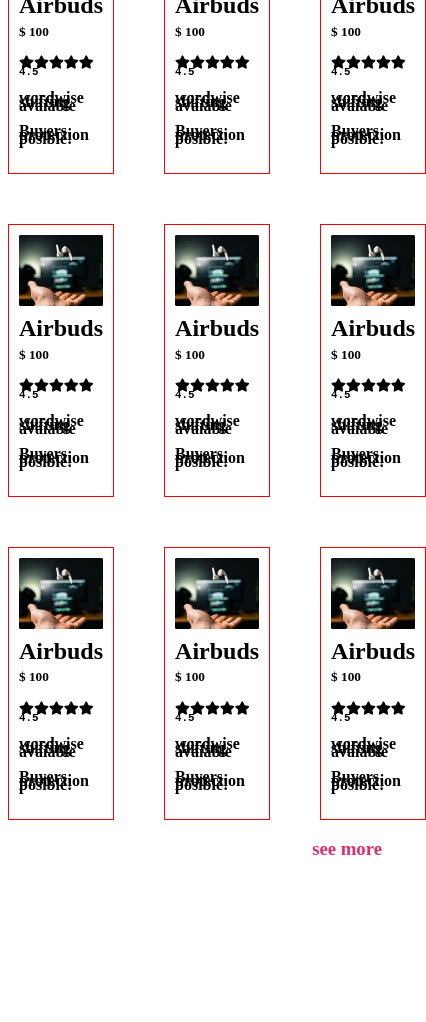
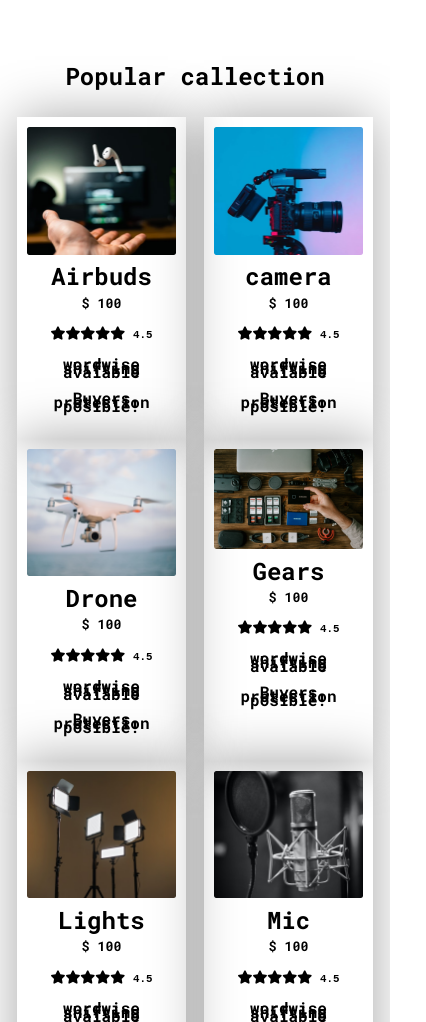
Before and after one commit to muzahid37/Influencer-gear, a plain HTML site: page index.html in a window 390 px wide. Shown: the part 978-2000 px from the top of the page, 426 px wide, since content can reach past the window. Before the commit the page ends 1857 px from the top, so only its background shows below. Drawn offline with Linux system fonts and the light colour scheme.

Commit message:
query done

```diff
--- a/index.html
+++ b/index.html
@@ -26,7 +26,7 @@
                 </a>
           </div>
             <div class="top_banner_right">
-                <img src="main-camera.png" alt="">
+                <img src="img/main-camera.png" alt="">
             </div>
         </div>
     </section>
@@ -35,7 +35,7 @@
         <h2 class="section_header">Popular callection</h2>
         <div class="popular_callection">
           <div class="callection">
-              <img src="airpod.png" alt="" class="callection_img">
+              <img src="img/airpod.png" alt="" class="callection_img">
               <h2 class="callection_name">
                   Airbuds
               </h2>
@@ -54,9 +54,9 @@
               </h4>
           </div>
           <div class="callection">
-            <img src="airpod.png" alt="" class="callection_img">
+            <img src="img/camera.png" alt="" class="callection_img">
             <h2 class="callection_name">
-                Airbuds
+                camera
             </h2>
             <h5 class="callection_price">
                 $ 100
@@ -73,9 +73,9 @@
             </h4>
         </div>
         <div class="callection">
-            <img src="airpod.png" alt="" class="callection_img">
+            <img src="img/drone.png" alt="" class="callection_img">
             <h2 class="callection_name">
-                Airbuds
+                Drone
             </h2>
             <h5 class="callection_price">
                 $ 100
@@ -92,9 +92,9 @@
             </h4>
         </div>
         <div class="callection">
-            <img src="airpod.png" alt="" class="callection_img">
+            <img src="img/gear.png" alt="" class="callection_img">
             <h2 class="callection_name">
-                Airbuds
+                Gears
             </h2>
             <h5 class="callection_price">
                 $ 100
@@ -111,9 +111,9 @@
             </h4>
         </div>
         <div class="callection">
-            <img src="airpod.png" alt="" class="callection_img">
+            <img src="img/lights.png" alt="" class="callection_img">
             <h2 class="callection_name">
-                Airbuds
+                Lights
             </h2>
             <h5 class="callection_price">
                 $ 100
@@ -130,9 +130,9 @@
             </h4>
         </div>
         <div class="callection">
-            <img src="airpod.png" alt="" class="callection_img">
+            <img src="IMG/mic.png" alt="" class="callection_img">
             <h2 class="callection_name">
-                Airbuds
+                Mic
             </h2>
             <h5 class="callection_price">
                 $ 100
@@ -149,9 +149,9 @@
             </h4>
         </div>
         <div class="callection">
-            <img src="airpod.png" alt="" class="callection_img">
+            <img src="img/setup.png" alt="" class="callection_img">
             <h2 class="callection_name">
-                Airbuds
+                Setup
             </h2>
             <h5 class="callection_price">
                 $ 100
@@ -168,9 +168,9 @@
             </h4>
         </div>
         <div class="callection">
-            <img src="airpod.png" alt="" class="callection_img">
+            <img src="img/single-light.png" alt="" class="callection_img">
             <h2 class="callection_name">
-                Airbuds
+                Single light
             </h2>
             <h5 class="callection_price">
                 $ 100
@@ -187,66 +187,9 @@
             </h4>
         </div>
         <div class="callection">
-            <img src="airpod.png" alt="" class="callection_img">
+            <img src="img/tripod.png" alt="" class="callection_img">
             <h2 class="callection_name">
-                Airbuds
-            </h2>
-            <h5 class="callection_price">
-                $ 100
-            </h5>
-            <h5 class="callection_reting">
-              <i class="fas fa-star    "></i><i class="fas fa-star    "></i><i class="fas fa-star    "></i><i class="fas fa-star    "></i><i class="fas fa-star    "></i>
-              <samp>4.5</samp>
-            </h5>
-            <h4 class="callection_header">
-                wordwise shifting avaiable
-            </h4>
-            <h4 class="callection_info">
-                Buyers protection posible!
-            </h4>
-        </div>
-        <div class="callection">
-            <img src="airpod.png" alt="" class="callection_img">
-            <h2 class="callection_name">
-                Airbuds
-            </h2>
-            <h5 class="callection_price">
-                $ 100
-            </h5>
-            <h5 class="callection_reting">
-              <i class="fas fa-star    "></i><i class="fas fa-star    "></i><i class="fas fa-star    "></i><i class="fas fa-star    "></i><i class="fas fa-star    "></i>
-              <samp>4.5</samp>
-            </h5>
-            <h4 class="callection_header">
-                wordwise shifting avaiable
-            </h4>
-            <h4 class="callection_info">
-                Buyers protection posible!
-            </h4>
-        </div>
-        <div class="callection">
-            <img src="airpod.png" alt="" class="callection_img">
-            <h2 class="callection_name">
-                Airbuds
-            </h2>
-            <h5 class="callection_price">
-                $ 100
-            </h5>
-            <h5 class="callection_reting">
-              <i class="fas fa-star    "></i><i class="fas fa-star    "></i><i class="fas fa-star    "></i><i class="fas fa-star    "></i><i class="fas fa-star    "></i>
-              <samp>4.5</samp>
-            </h5>
-            <h4 class="callection_header">
-                wordwise shifting avaiable
-            </h4>
-            <h4 class="callection_info">
-                Buyers protection posible!
-            </h4>
-        </div>
-        <div class="callection">
-            <img src="airpod.png" alt="" class="callection_img">
-            <h2 class="callection_name">
-                Airbuds
+                tritod
             </h2>
             <h5 class="callection_price">
                 $ 100
@@ -264,7 +207,22 @@
         </div>
 
         </div>
-        <h3 class="callection_more">see more</h3>
+        <a href="#" class="callection_more">see more <i class="fal fa-arrow-right"></i></a>
+    </section>
+    <!-- footer -->
+    <section >
+        <footer>
+            <h1 class="footer_header">Influencer Product</h1>
+            <p class="copyright">copyright <i class="far fa-copyright"></i> 2022 Influencer Product</p>
+            <p class="copyright">All right reserved</p>
+            <span>
+                <i class="fab fa-facebook-f"></i>
+                <i class="fab fa-yahoo"></i>
+                <i class="fab fa-youtube    "></i>
+                <i class="fab fa-instagram    "></i>
+            </span>
+
+        </footer>
     </section>
 </body>
 </html>
--- a/style.css
+++ b/style.css
@@ -1,31 +1,45 @@
+@import url('https://fonts.googleapis.com/css2?family=Poppins:ital,wght@0,100;0,200;0,300;0,400;0,500;0,800;1,100;1,600&family=Roboto+Mono:wght@100;200;300;500;700&family=Roboto:ital,wght@0,100;0,500;1,700&family=Work+Sans:ital,wght@0,400;0,500;0,900;1,300;1,400;1,700;1,800&display=swap');
+body{
+
+font-family: 'Roboto Mono', monospace;
+}
 .container{
     max-width: 1100px;
     margin: auto;
+    margin-top: 80px;
+    padding-bottom: 50px;
 }
 img{
     max-width: 100%;
 }
 .button{
     background:#E22E6D ;
-    color: #ffff;
-    font-size: 18px;
-    font-weight: 700;
+    color: #fff;
+    font-weight:700;
     border: none;
     border-radius: 50px;
     padding: 10px;
+
+
 }
+.button:hover{
+    background: #752a44;
+    transition: width 2s;
+}
+
 .section_header{
     text-align: center;
+    margin-bottom: 25px;
 }
 /* top banner0 */
 .top_banner{
     display: flex;
-    margin-top: 50px;
 }
 .top_banner_left{
     display: flex;
     flex-direction: column;
     align-content: center;
+    width: 50%;
 }
 .top_benner_left_header{
     font-size: 50px;
@@ -33,6 +47,11 @@ img{
 }
 .top_banner_left_details{
     font-size: 18px;
+}
+.top_banner_right{
+    background-image: url("Circle design.svg") ;
+    background-repeat: no-repeat;
+    background-color: #F8F2FF;
 }
 /* popular_callection */
 .popular_callection{
@@ -42,11 +61,81 @@ img{
 }
 .callection{
     padding: 10px;
-    border: 1px solid red;
     line-height: 4px;
+     box-shadow: rgb(0 0 0 / 35%) 0px 0px 50px;
 
 }
 .callection_more{
     text-align: right;
     color: #E22E6D;
+    text-decoration: none;
+    display: block;
 }
+/* footer  */
+
+footer {
+    background: #0A0826;
+    color: #fff;
+    display: flex;
+    flex-direction: column;
+    justify-content: center;
+    align-items: center;
+    line-height: 0px;
+    padding: 41px 0px;
+
+}
+.copyright{
+    margin: 10px;
+}
+/* media query */
+/* mobile */
+@media screen and (max-width: 576px){
+    .top_banner{
+        margin-top: 50px;
+        display: grid;
+        grid-template-columns: repeat(1, 1fr);
+        text-align: center;
+    }
+    .top_banner_left{
+        display: flex;
+        flex-direction: column;
+        align-content: center;
+        width: 100%;
+    }
+    .popular_callection {
+        display: grid;
+        grid-template-columns: repeat(1, 1fr);
+        justify-items: center;
+    }
+    .callection{
+        width: 80%;
+        text-align: center;
+    }
+    .callection img{
+        width: 100%;
+        height: auto;
+    }
+}
+/* tab */
+@media screen and (max-width: 768px){
+    .top_banner{
+        display: grid;
+        grid-template-columns: repeat(1, 1fr);
+    }
+
+    .popular_callection {
+        display: grid;
+        grid-template-columns: repeat(2, 1fr);
+        justify-items: center;
+        gap: 0px;
+    }
+    .callection{
+        width: 80%;
+        text-align: center;
+    }
+    .callection img{
+        width: 100%;
+        height: auto;
+    }
+
+}
```
Also changed, not shown: img/action (1).png (added), img/action.png (added), img/airpod.png (renamed from airpod.png), img/camera.png (added), img/drone.png (added), img/gear.png (added), img/lights.png (added), img/main-camera.png (renamed from main-camera.png), img/mic.png (added), img/setup.png (added), img/single-light.png (added), img/tripod.png (added).
